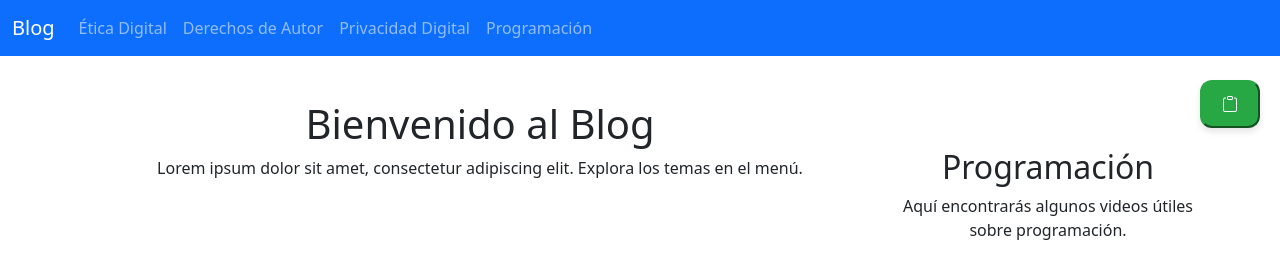
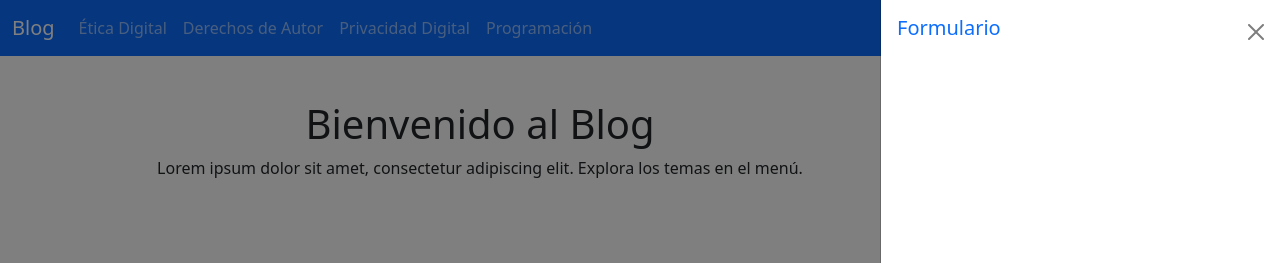
Before and after one commit to catwilo/blog-informatica, a plain HTML site: page index.html in a window 1280 px wide. Shown: the top 263 px of the page. Drawn offline with nearby package versions, Linux system fonts and the light colour scheme.

Commit message:
Cambios específicos en dev

```diff
--- a/index.html
+++ b/index.html
@@ -1,5 +1,6 @@
 <!DOCTYPE html>
 <html lang="es">
+
 <head>
   <meta charset="UTF-8">
   <meta name="viewport" content="width=device-width, initial-scale=1.0">
@@ -8,6 +9,7 @@
   <link href="https://cdn.jsdelivr.net/npm/bootstrap@5.3.0/dist/css/bootstrap.min.css" rel="stylesheet">
   <link href="https://cdn.jsdelivr.net/npm/bootstrap-icons/font/bootstrap-icons.css" rel="stylesheet">
 </head>
+
 <body>
   <header>
     <nav class="navbar navbar-expand-lg navbar-dark bg-primary">
@@ -35,13 +37,18 @@
       <button type="button" class="btn-close text-reset" data-bs-dismiss="offcanvas" aria-label="Close"></button>
     </div>
     <div class="offcanvas-body">
-      <!-- Incrustar el formulario de Google en el sidebar -->
-      <iframe src="https://docs.google.com/forms/d/e/1FAIpQLScoC5Mj1uUeEVPE3ZUz7s0SBzNVYNgjKHyatx0Zj99LfrqPXQ/viewform?usp=sf_link" width="100%" height="500" referrerpolicy="no-referrer" frameborder="0">Cargando…</iframe>
+      <!-- Incrustar el formulario en el sidebar -->
+      <div class="offcanvas-body">
+  <script type="text/javascript" src="https://form.jotform.com/jsform/243317810690657"></script>
+</div>
+
     </div>
   </div>
 
   <!-- Botón flotante para abrir la barra lateral -->
-  <button id="toggleSidebar" class="btn-primary position-fixed" style="top: 80px; right: 20px;" data-bs-toggle="offcanvas" data-bs-target="#sidebar" aria-controls="sidebar"> <i class="bi bi-clipboard"></i> <!-- Icono de formulario --> </button>
+  <button id="toggleSidebar" class="btn-primary position-fixed" style="top: 80px; right: 20px;" data-bs-toggle="offcanvas" data-bs-target="#sidebar" aria-controls="sidebar">
+    <i class="bi bi-clipboard"></i> <!-- Icono de formulario -->
+  </button>
 
   <main class="container mt-4">
     <div class="text-center">
@@ -81,6 +88,11 @@
 
   <footer class="text-center p-2 bg-dark text-white mt-4">© 2024</footer>
 
+  <!-- Enlace a Bootstrap JS -->
   <script src="https://cdn.jsdelivr.net/npm/bootstrap@5.3.0/dist/js/bootstrap.bundle.min.js"></script>
+
+  <!-- Vincula tu archivo main.js -->
+  <script src="js/main.js"></script>
 </body>
+
 </html>
--- a/js/main.js
+++ b/js/main.js
@@ -0,0 +1,4 @@
+document.addEventListener("DOMContentLoaded", function() {
+  var offcanvas = new bootstrap.Offcanvas(document.getElementById('sidebar'));
+  offcanvas.show(); // Mostrar offcanvas automáticamente al cargar
+});
```
